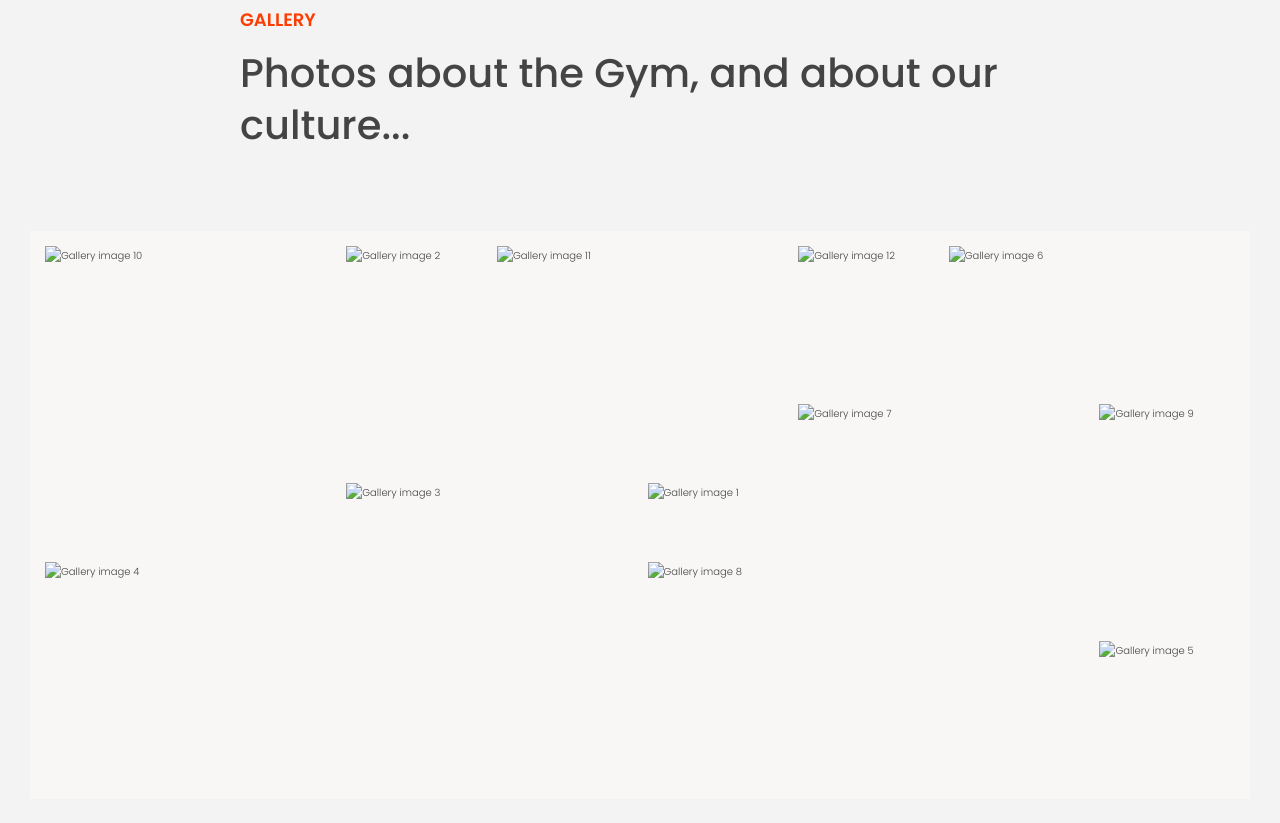
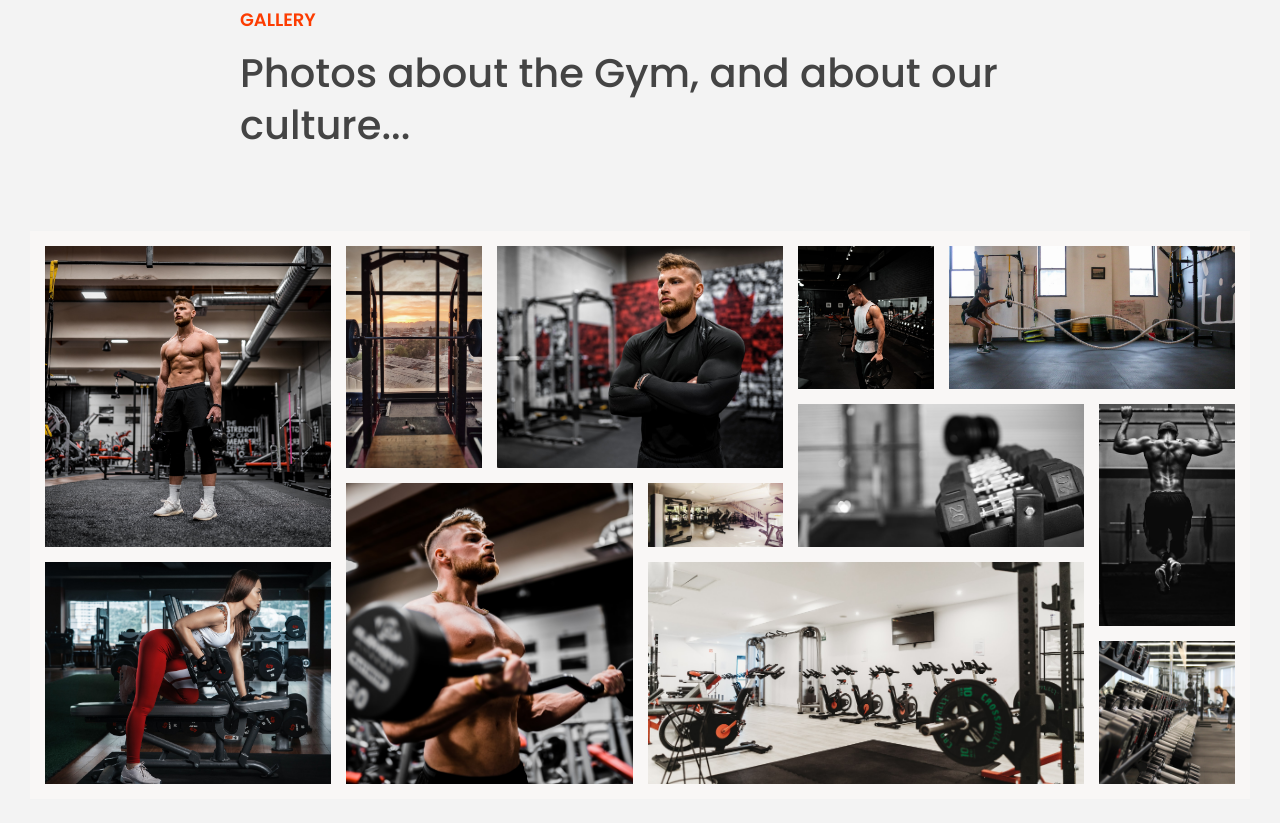
Before and after one commit to Barna-Molnar/landing-page-gym, a website: page index.html in a window 1280 px wide. Shown: the part 2306-3129 px from the top of the page. Drawn offline with Linux system fonts and the light colour scheme; the site is published under a folder, as on GitHub Pages, so addresses that start at the root find nothing; files whose address does not match are found by name.

Commit message:
getting ready gallery to github pages

```diff
--- a/index.html
+++ b/index.html
@@ -122,18 +122,18 @@
         </h3>
       </div>
       <div class="gallery">
-        <figure class="gallery__item gallery__item--1"><img class="gallery__img" src="/img/gal-1.jpg" alt="Gallery image 1" ></figure>
-        <figure class="gallery__item gallery__item--2"><img class="gallery__img" src="/img/gal-2.jpg" alt="Gallery image 2" ></figure>
-        <figure class="gallery__item gallery__item--3"><img class="gallery__img" src="/img/gal-3.jpg" alt="Gallery image 3" ></figure>
-        <figure class="gallery__item gallery__item--4"><img class="gallery__img" src="/img/gal-4.jpg" alt="Gallery image 4" ></figure>
-        <figure class="gallery__item gallery__item--5"><img class="gallery__img" src="/img/gal-5.jpg" alt="Gallery image 5" ></figure>
-        <figure class="gallery__item gallery__item--6"><img class="gallery__img" src="/img/gal-6.jpg" alt="Gallery image 6" ></figure>
-        <figure class="gallery__item gallery__item--7"><img class="gallery__img" src="/img/gal-7.jpg" alt="Gallery image 7" ></figure>
-        <figure class="gallery__item gallery__item--8"><img class="gallery__img" src="/img/gal-8.jpg" alt="Gallery image 8" ></figure>
-        <figure class="gallery__item gallery__item--9"><img class="gallery__img" src="/img/gal-9.jpg" alt="Gallery image 9" ></figure>
-        <figure class="gallery__item gallery__item--10"><img class="gallery__img" src="/img/gal-10.jpg" alt="Gallery image 10" ></figure>
-        <figure class="gallery__item gallery__item--11"><img class="gallery__img" src="/img/gal-11.jpg" alt="Gallery image 11" ></figure>
-        <figure class="gallery__item gallery__item--12"><img class="gallery__img" src="/img/gal-12.jpg" alt="Gallery image 12" ></figure>
+        <figure class="gallery__item gallery__item--1"><img class="gallery__img" src="img/gal-1.jpg" alt="Gallery image 1" ></figure>
+        <figure class="gallery__item gallery__item--2"><img class="gallery__img" src="img/gal-2.jpg" alt="Gallery image 2" ></figure>
+        <figure class="gallery__item gallery__item--3"><img class="gallery__img" src="img/gal-3.jpg" alt="Gallery image 3" ></figure>
+        <figure class="gallery__item gallery__item--4"><img class="gallery__img" src="img/gal-4.jpg" alt="Gallery image 4" ></figure>
+        <figure class="gallery__item gallery__item--5"><img class="gallery__img" src="img/gal-5.jpg" alt="Gallery image 5" ></figure>
+        <figure class="gallery__item gallery__item--6"><img class="gallery__img" src="img/gal-6.jpg" alt="Gallery image 6" ></figure>
+        <figure class="gallery__item gallery__item--7"><img class="gallery__img" src="img/gal-7.jpg" alt="Gallery image 7" ></figure>
+        <figure class="gallery__item gallery__item--8"><img class="gallery__img" src="img/gal-8.jpg" alt="Gallery image 8" ></figure>
+        <figure class="gallery__item gallery__item--9"><img class="gallery__img" src="img/gal-9.jpg" alt="Gallery image 9" ></figure>
+        <figure class="gallery__item gallery__item--10"><img class="gallery__img" src="img/gal-10.jpg" alt="Gallery image 10" ></figure>
+        <figure class="gallery__item gallery__item--11"><img class="gallery__img" src="img/gal-11.jpg" alt="Gallery image 11" ></figure>
+        <figure class="gallery__item gallery__item--12"><img class="gallery__img" src="img/gal-12.jpg" alt="Gallery image 12" ></figure>
 
 
       </div>
```
